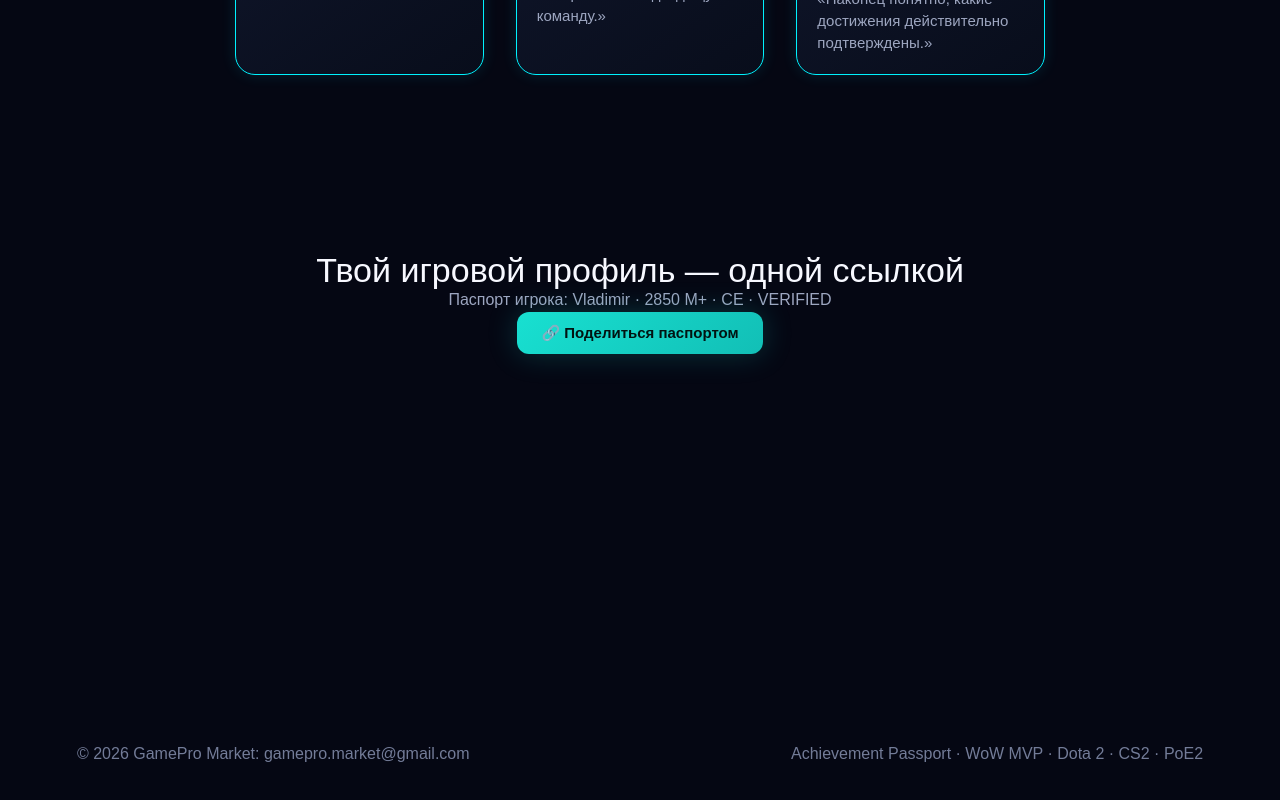
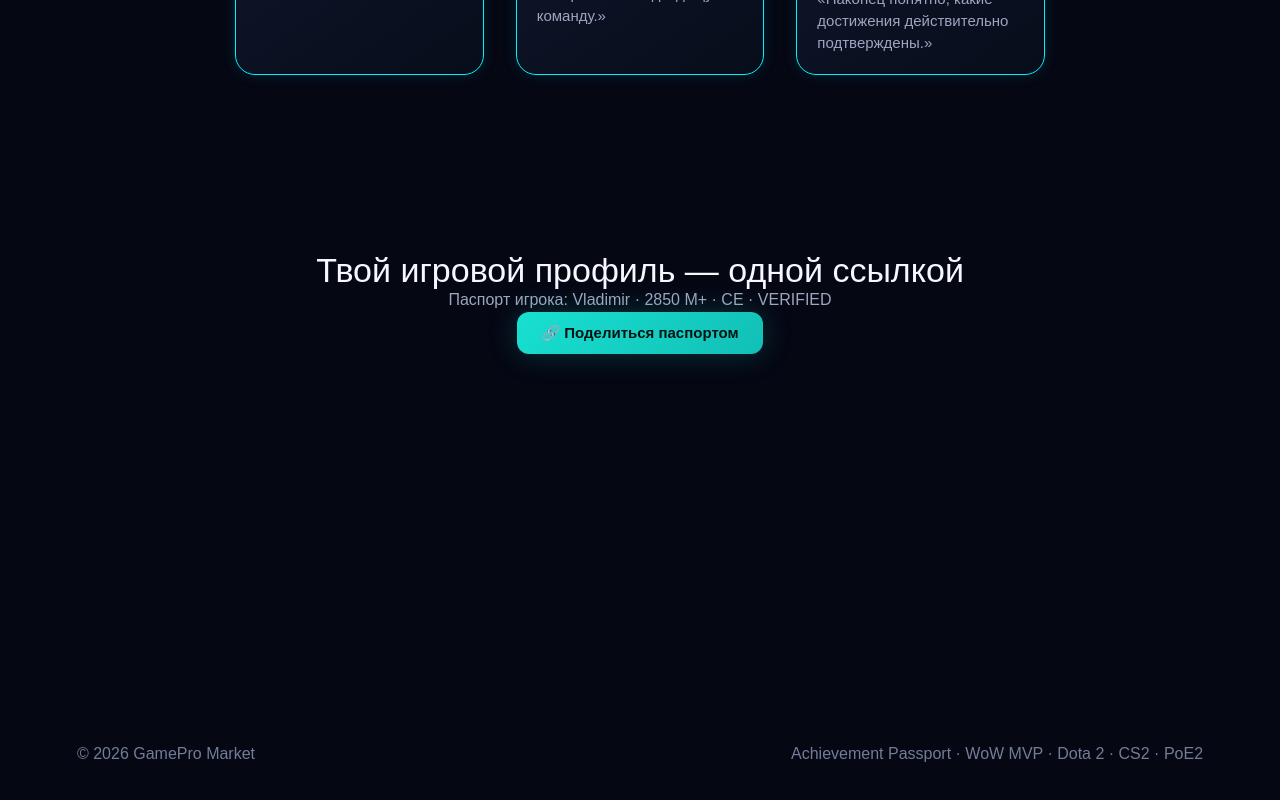
Before and after one commit to vesttrading/gamepro-market, a Next.js app: page / in a window 1280 px wide. Shown: the part 3706-4506 px from the top of the page. Built offline with nearby package versions, Linux system fonts and the light colour scheme; no server answers.

Commit message:
Update footer to remove email address
Removed email from footer while keeping the rest of the content intact.

```diff
--- a/app/page.tsx
+++ b/app/page.tsx
@@ -402,7 +402,7 @@ if (!battlenetId) {
       <section style={{maxWidth:760,width:"92%",margin:"auto",padding:"0 0 80px",textAlign:"center"}}><h2>{t.shareTitle}</h2><p style={{color:"#9da6c0"}}>{t.passportLink}: Vladimir · 2850 M+ · CE · VERIFIED</p><button onClick={sharePassport} style={btn}>🔗 {copied ? t.copied : t.share}</button></section>
     </main>
 
-    <footer style={{borderTop:"1px solid #171c31",padding:28,color:"#737c98"}}><div className="footer" style={{maxWidth:1160,width:"92%",margin:"auto",display:"flex",justifyContent:"space-between",gap:15}}><span>© 2026 GamePro Market: gamepro.market@gmail.com</span><span>Achievement Passport · WoW MVP · Dota 2 · CS2 · PoE2</span></div></footer>
+    <footer style={{borderTop:"1px solid #171c31",padding:28,color:"#737c98"}}><div className="footer" style={{maxWidth:1160,width:"92%",margin:"auto",display:"flex",justifyContent:"space-between",gap:15}}><span>© 2026 GamePro Market</span><span>Achievement Passport · WoW MVP · Dota 2 · CS2 · PoE2</span></div></footer>
 
     <style jsx>{`a,button{font-family:inherit}      .navlinks a:hover{color:#58eee5!important}.navlinks a:active,.navlinks a:focus-visible{color:#58eee5!important;text-shadow:0 0 14px #19e0d5}.achievementBadge{display:inline-flex;align-items:center;gap:6px;padding:9px 12px;border:1px solid #1c8f82;border-radius:999px;background:#0a1d24;color:#52eee3;font-size:12px;font-weight:900;box-shadow:0 0 16px #16d8cf18}.achievementBadge b{font-size:9px;color:#8afff7}.achievementBadge:active{box-shadow:0 0 24px #16d8cfaa,0 0 50px #16d8cf55;transform:translateY(1px)}button:active,a:active{box-shadow:0 0 28px #16d8cfaa,0 0 60px #16d8cf44!important;transform:translateY(1px)}button:focus-visible,select:focus-visible,a:focus-visible{outline:2px solid #19e0d5;outline-offset:3px;box-shadow:0 0 24px #16d8cf88}.reviewGrid{}
 .navlinks a{text-decoration:none;transition:color .2s}.navlinks a:hover{color:#58eee5!important}.sectionHead,.gameHeader{display:flex;justify-content:space-between;align-items:center;gap:20px;margin-bottom:25px}.verifiedPill,.status{display:inline-flex;padding:7px 10px;border-radius:999px;background:#0c302f;color:#52eee3;border:1px solid #168f88;font-size:11px;font-weight:900}.futureStatus{display:inline-flex;padding:6px 9px;border-radius:999px;background:#171d31;color:#8994af;font-size:10px;font-weight:800}.greenTag{background:#0d2929;padding:7px;border-radius:7px;color:#45e0a1;font-size:11px;border:1px solid #174f49}\n      @media(max-width:900px){.navlinks{display:none!important}.grid2,.cards,.steps,.gameGrid,.reviewGrid{grid-template-columns:1fr!important}.gameGrid>div{min-height:0}.sectionHead,.gameHeader{align-items:flex-start;flex-direction:column}.sectionHead button{width:100%}}\n      @media(max-width:700px){.rioForm{grid-template-columns:1fr!important}.rioForm button{width:100%}}
```
